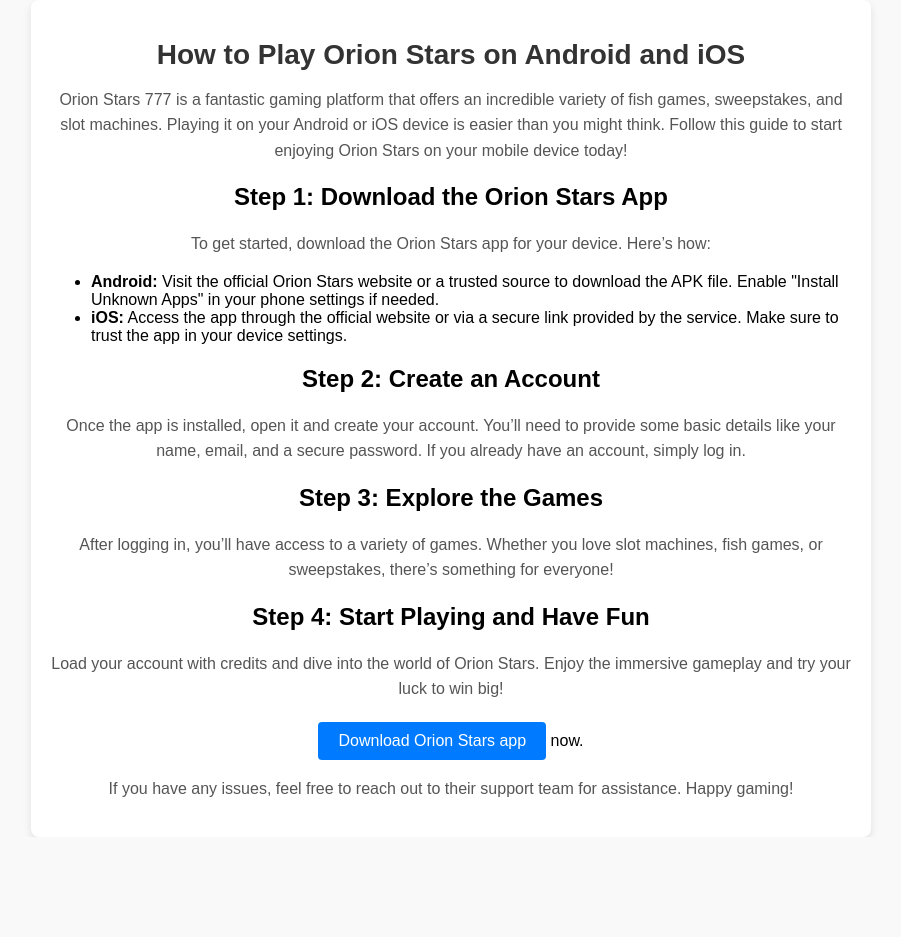
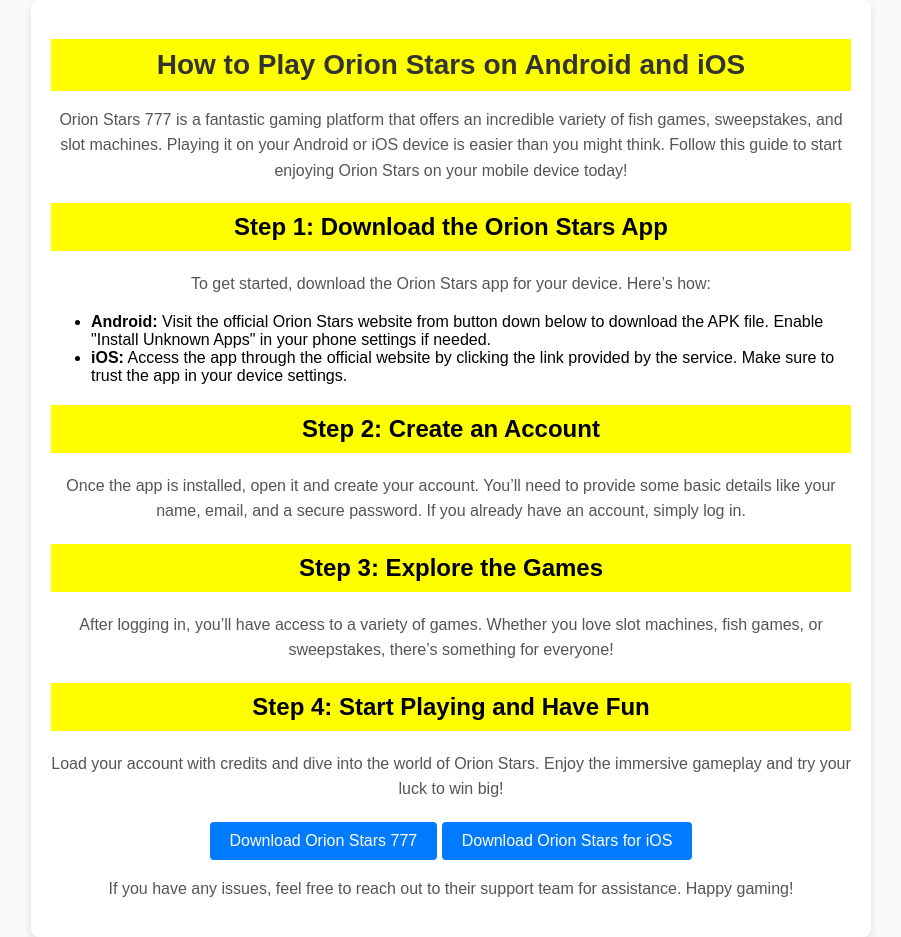
Before and after one commit to haileybrant/orionstars777, a plain HTML site: page index.html in a window 1280 px wide. Shown: the whole page, without its empty margins (189-1090 px from the left). Before the commit the page ends 837 px from the top, so only its background shows below. Drawn offline with Linux system fonts and the light colour scheme.

Commit message:
Update index.html

```diff
--- a/index.html
+++ b/index.html
@@ -27,6 +27,12 @@
             color: #333333;
             font-size: 28px;
             margin-bottom: 10px;
+            background-color:#FFFF00;
+            padding: 10px 0;
+        }
+        h2{
+            background-color:#FFFF00;
+            padding: 10px 0;
         }
         p {
             color: #555555;
@@ -65,8 +71,8 @@
         <h2>Step 1: Download the Orion Stars App</h2>
         <p>To get started, download the Orion Stars app for your device. Here’s how:</p>
         <ul style="text-align: left;">
-            <li><strong>Android:</strong> Visit the official Orion Stars website or a trusted source to download the APK file. Enable "Install Unknown Apps" in your phone settings if needed.</li>
-            <li><strong>iOS:</strong> Access the app through the official website or via a secure link provided by the service. Make sure to trust the app in your device settings.</li>
+            <li><strong>Android:</strong> Visit the official Orion Stars website from button down below to download the APK file. Enable "Install Unknown Apps" in your phone settings if needed.</li>
+            <li><strong>iOS:</strong> Access the app through the official website by clicking the link provided by the service. Make sure to trust the app in your device settings.</li>
         </ul>
 
         <h2>Step 2: Create an Account</h2>
@@ -79,7 +85,9 @@
         <p>Load your account with credits and dive into the world of Orion Stars. Enjoy the immersive gameplay and try your luck to win big!</p>
 
         <div class="cta">
-            <a href="https://orionstarsapk.com/" target="_blank">Download Orion Stars app</a> now.
+            <a href="https://orionstarsapk.com/" target="_blank">Download Orion Stars 777</a>
+            <a href="https://orionstarsapk.com/for-ios/" target="_blank">Download Orion Stars for iOS</a>
+
         </div>
 
         <p>If you have any issues, feel free to reach out to their support team for assistance. Happy gaming!</p>
```
